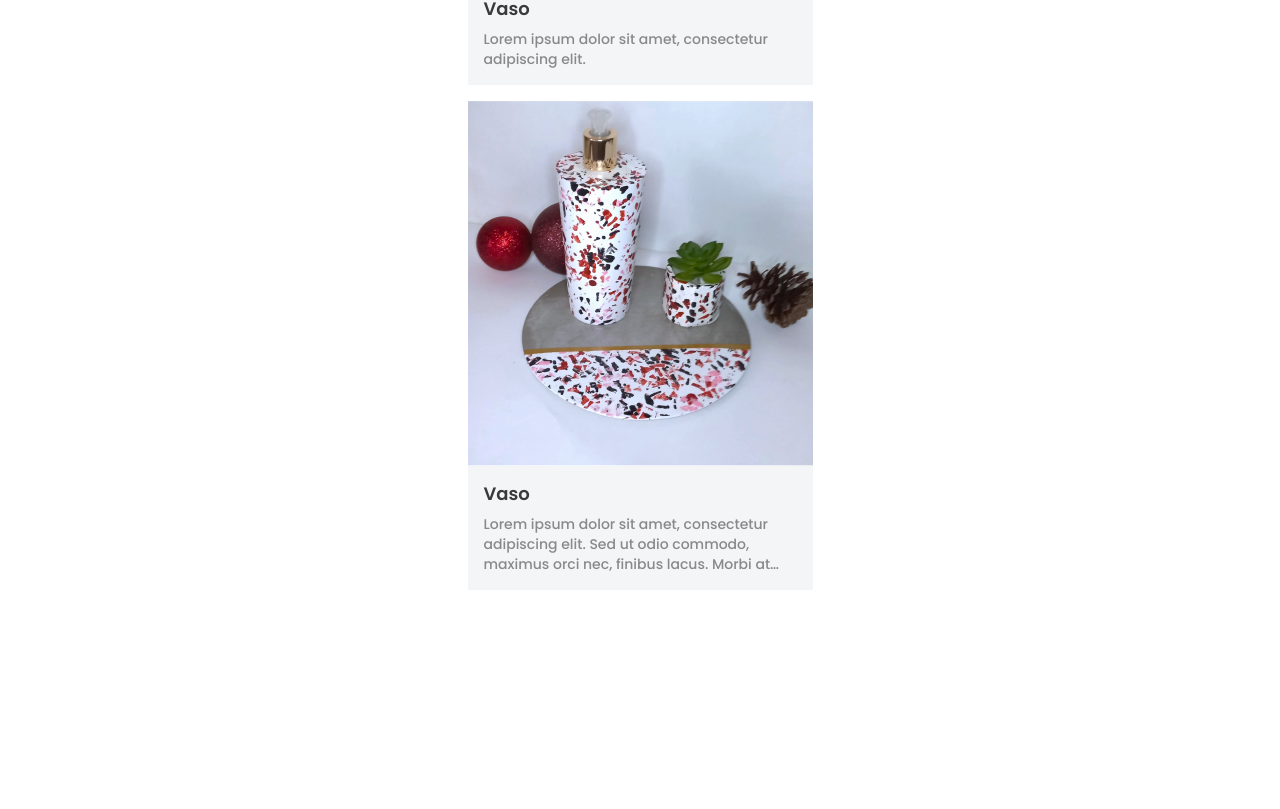
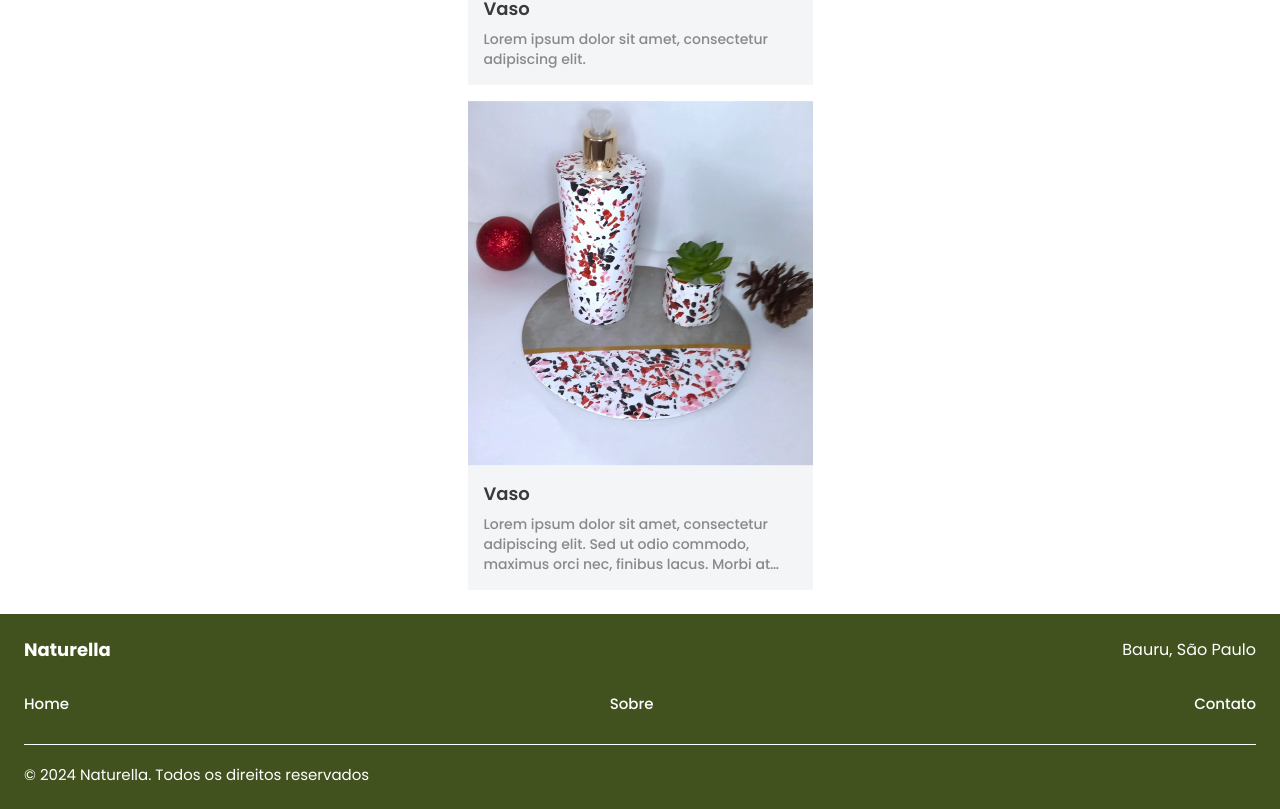
Before and after one commit to zehguilherme/naturella, a Next.js app: page / in a window 1280 px wide. Shown: the part 3349-4158 px from the top of the page. Before the commit the page ends 3963 px from the top, so only its background shows below. Built offline with nearby package versions, Linux system fonts and the light colour scheme.

Commit message:
Add footer

```diff
--- /dev/null
+++ b/src/app/components/Footer.tsx
@@ -0,0 +1,54 @@
+import Link from "next/link";
+
+export function Footer() {
+	return (
+		<footer className="flex flex-col gap-7 bg-green p-6">
+			<div className="flex flex-col items-start justify-center gap-[30px]">
+				<div className="flex w-full items-center justify-between">
+					<h2 className="font-bold text-lg text-white">Naturella</h2>
+
+					<span className="font-normal text-base text-white">
+						Bauru, São Paulo
+					</span>
+				</div>
+
+				<nav className="w-full">
+					<ul className="flex items-center justify-between">
+						<li>
+							<Link href="/" className="font-medium text-base-sm text-white">
+								Home
+							</Link>
+						</li>
+
+						<li>
+							<Link
+								href="/sobre"
+								className="font-medium text-base-sm text-white"
+							>
+								Sobre
+							</Link>
+						</li>
+
+						<li>
+							<Link
+								href="https://wa.me/5514998695347"
+								target="_blank"
+								className="font-medium text-base-sm text-white"
+							>
+								Contato
+							</Link>
+						</li>
+					</ul>
+				</nav>
+			</div>
+
+			<div className="flex flex-col gap-5">
+				<hr className="border-white border-t-[1px]" />
+
+				<p className="font-normal text-base-sm text-white">
+					&copy; 2024 Naturella. Todos os direitos reservados
+				</p>
+			</div>
+		</footer>
+	);
+}
--- a/src/app/page.tsx
+++ b/src/app/page.tsx
@@ -3,6 +3,7 @@ import Link from "next/link";
 import { Header } from "./components/Header";
 import { Category } from "./components/Category";
 import { Product } from "./components/Product";
+import { Footer } from "./components/Footer";
 
 import vases from "./img/vases.png";
 import parts from "./img/parts.png";
@@ -96,6 +97,8 @@ export default function Home() {
 					</div>
 				</section>
 			</main>
+
+			<Footer />
 		</>
 	);
 }
```
